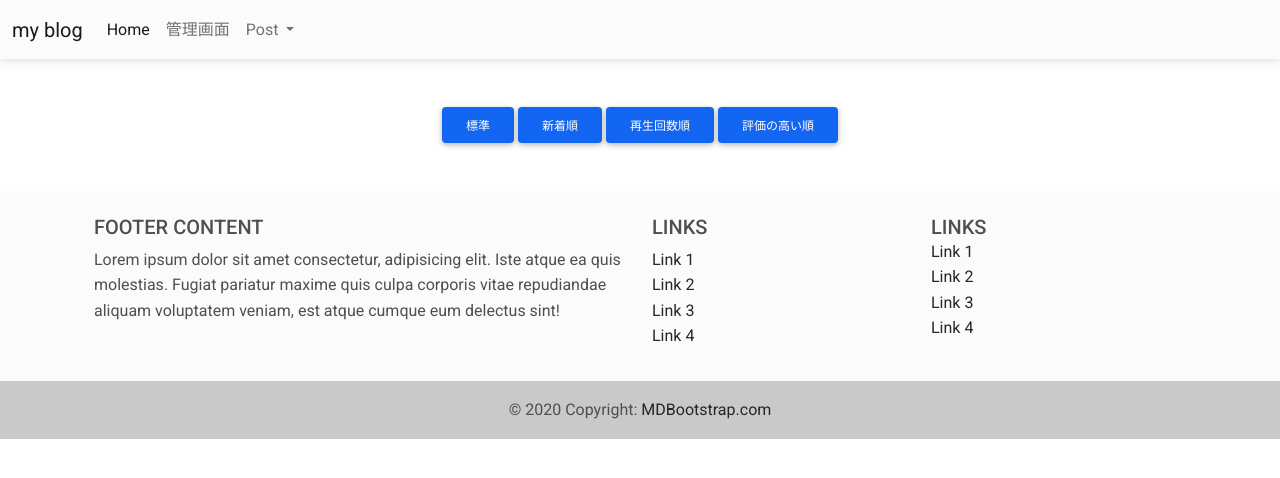
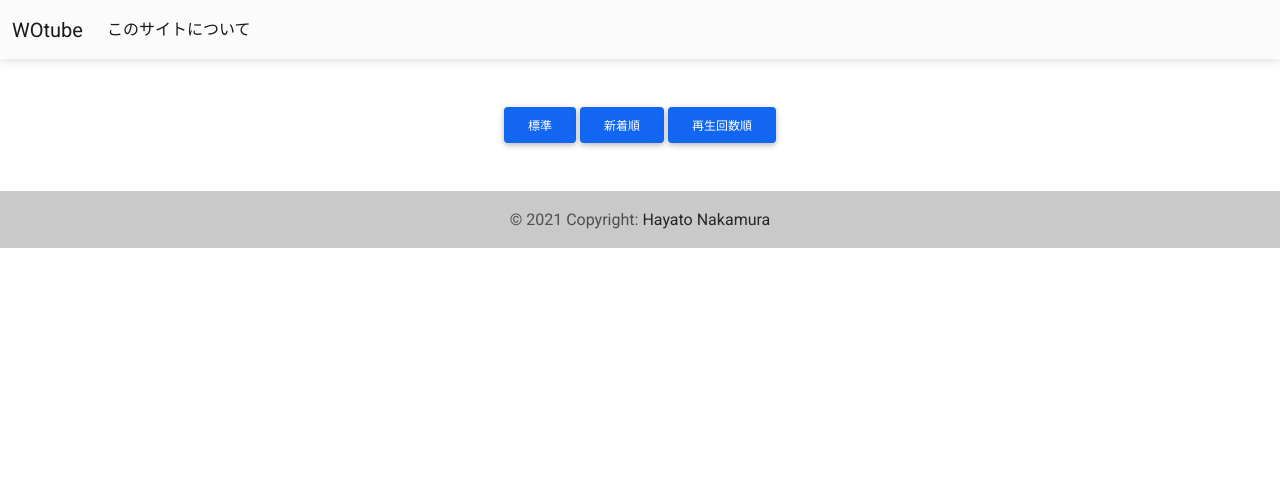
Before and after one commit to Hayato-N24/WOtube, a Django app: page / in a window 1280 px wide. Shown: the top 478 px of the page. Run offline with Django 3.2, Linux system fonts and the light colour scheme; data that the repository does not hold is empty; some libraries are stand-ins or nearby versions.

Commit message:
complete frontend

```diff
--- /dev/null
+++ b/myapp/templates/myapp/base.html
@@ -0,0 +1,73 @@
+<!DOCTYPE html>
+<html lang="ja">
+
+<head>
+    <meta charset="UTF-8" />
+    <meta name="viewport" content="width=device-width, initial-scale=1, shrink-to-fit=no" />
+    <meta http-equiv="x-ua-compatible" content="ie=edge" />
+    <title>WOtube</title>
+    <!-- MDB icon -->
+    <link rel="icon" href="img/mdb-favicon.ico" type="image/x-icon" />
+    <!-- Font Awesome -->
+    <link href="https://cdnjs.cloudflare.com/ajax/libs/font-awesome/5.15.1/css/all.min.css" rel="stylesheet" />
+    <!-- Google Fonts -->
+    <link href="https://fonts.googleapis.com/css?family=Roboto:300,400,500,700&display=swap" rel="stylesheet" />
+    <!-- MDB -->
+    <link href="https://cdnjs.cloudflare.com/ajax/libs/mdb-ui-kit/3.3.0/mdb.min.css" rel="stylesheet" />
+</head>
+
+<body>
+    <!-- Start your project here-->
+    <!-- start navber-->
+    <!-- Navbar -->
+    <nav class="navbar navbar-expand-lg navbar-light bg-light">
+        <!-- Container wrapper -->
+        <div class="container-fluid">
+            <!-- Navbar brand -->
+            <a class="navbar-brand" href="{% url 'index' %}">WOtube</a>
+
+            <!-- Toggle button -->
+            <button class="navbar-toggler" type="button" data-mdb-toggle="collapse"
+                data-mdb-target="#navbarSupportedContent" aria-controls="navbarSupportedContent" aria-expanded="false"
+                aria-label="Toggle navigation">
+                <i class="fas fa-bars"></i>
+            </button>
+
+            <!-- Collapsible wrapper -->
+            <div class="collapse navbar-collapse" id="navbarSupportedContent">
+                <!-- Left links -->
+                <ul class="navbar-nav me-auto mb-2 mb-lg-0">
+                    <li class="nav-item">
+                        <a class="nav-link active" aria-current="page" href="{% url 'about' %}">このサイトについて</a>
+                    </li>
+                </ul>
+                <!-- Left links -->
+            </div>
+            <!-- Collapsible wrapper -->
+        </div>
+        <!-- Container wrapper -->
+    </nav>
+    <!-- Navbar -->
+    <!-- end navber-->
+
+    {% block content %}
+    {% endblock %}
+
+    <!-- Footer -->
+    <footer class="bg-light text-center text-lg-start">
+        <!-- Copyright -->
+        <div class="text-center p-3" style="background-color: rgba(0, 0, 0, 0.2);">
+            © 2021 Copyright:
+            <a class="text-dark" href="#">Hayato Nakamura</a>
+        </div>
+        <!-- Copyright -->
+    </footer>
+    <!-- Footer -->
+    <!-- End your project here-->
+
+    <!-- MDB -->
+    <!-- MDB -->
+    <script type="text/javascript" src="https://cdnjs.cloudflare.com/ajax/libs/mdb-ui-kit/3.3.0/mdb.min.js"></script>
+</body>
+
+</html>
--- a/myapp/templates/myapp/index.html
+++ b/myapp/templates/myapp/index.html
@@ -1,70 +1,5 @@
-<!DOCTYPE html>
-<html lang="ja">
-
-<head>
-    <meta charset="UTF-8" />
-    <meta name="viewport" content="width=device-width, initial-scale=1, shrink-to-fit=no" />
-    <meta http-equiv="x-ua-compatible" content="ie=edge" />
-    <title>WOtube</title>
-    <!-- MDB icon -->
-    <link rel="icon" href="img/mdb-favicon.ico" type="image/x-icon" />
-    <!-- Font Awesome -->
-    <link href="https://cdnjs.cloudflare.com/ajax/libs/font-awesome/5.15.1/css/all.min.css" rel="stylesheet" />
-    <!-- Google Fonts -->
-    <link href="https://fonts.googleapis.com/css?family=Roboto:300,400,500,700&display=swap" rel="stylesheet" />
-    <!-- MDB -->
-    <link href="https://cdnjs.cloudflare.com/ajax/libs/mdb-ui-kit/3.3.0/mdb.min.css" rel="stylesheet" />
-</head>
-
-<body>
-    <!-- Start your project here-->
-    <!-- start navber-->
-    <!-- Navbar -->
-    <nav class="navbar navbar-expand-lg navbar-light bg-light">
-        <!-- Container wrapper -->
-        <div class="container-fluid">
-            <!-- Navbar brand -->
-            <a class="navbar-brand" href="#">my blog</a>
-
-            <!-- Toggle button -->
-            <button class="navbar-toggler" type="button" data-mdb-toggle="collapse"
-                data-mdb-target="#navbarSupportedContent" aria-controls="navbarSupportedContent" aria-expanded="false"
-                aria-label="Toggle navigation">
-                <i class="fas fa-bars"></i>
-            </button>
-
-            <!-- Collapsible wrapper -->
-            <div class="collapse navbar-collapse" id="navbarSupportedContent">
-                <!-- Left links -->
-                <ul class="navbar-nav me-auto mb-2 mb-lg-0">
-                    <li class="nav-item">
-                        <a class="nav-link active" aria-current="page" href="#">Home</a>
-                    </li>
-                    <li class="nav-item">
-                        <a class="nav-link" href="#" target="_blank">管理画面</a>
-                    </li>
-                    <!-- Navbar dropdown -->
-                    <li class="nav-item dropdown">
-                        <a class="nav-link dropdown-toggle" href="#" id="navbarDropdown" role="button"
-                            data-mdb-toggle="dropdown" aria-expanded="false">
-                            Post
-                        </a>
-                        <!-- Dropdown menu -->
-                        <ul class="dropdown-menu" aria-labelledby="navbarDropdown">
-                            <li><a class="dropdown-item" href="#">新規投稿</a></li>
-                            <li><a class="dropdown-item" href="#">投稿一覧</a></li>
-                        </ul>
-                    </li>
-                </ul>
-                <!-- Left links -->
-            </div>
-            <!-- Collapsible wrapper -->
-        </div>
-        <!-- Container wrapper -->
-    </nav>
-    <!-- Navbar -->
-    <!-- end navber-->
-
+{% extends 'myapp/base.html' %}
+{% block content %}
     <main class="container">
         <div class="container my-5">
             <div class="d-flex justify-content-center align-items-center">
@@ -73,7 +8,6 @@
                     <button class="btn btn-primary" name="submit" value="relevance" type="submit">標準</button>
                     <button class="btn btn-primary" name="submit" value="date" type="submit">新着順</button>
                     <button class="btn btn-primary" name="submit" value="viewCount" type="submit">再生回数順</button>
-                    <button class="btn btn-primary" name="submit" value="rating" type="submit">評価の高い順</button>
                 </form>
             </div>
         </div>
@@ -125,84 +59,4 @@
         <!-- end container-->
 
     </main>
-
-    <!-- Footer -->
-    <footer class="bg-light text-center text-lg-start">
-        <!-- Grid container -->
-        <div class="container p-4">
-            <!--Grid row-->
-            <div class="row">
-                <!--Grid column-->
-                <div class="col-lg-6 col-md-12 mb-4 mb-md-0">
-                    <h5 class="text-uppercase">Footer Content</h5>
-
-                    <p>
-                        Lorem ipsum dolor sit amet consectetur, adipisicing elit. Iste atque ea quis
-                        molestias. Fugiat pariatur maxime quis culpa corporis vitae repudiandae aliquam
-                        voluptatem veniam, est atque cumque eum delectus sint!
-                    </p>
-                </div>
-                <!--Grid column-->
-
-                <!--Grid column-->
-                <div class="col-lg-3 col-md-6 mb-4 mb-md-0">
-                    <h5 class="text-uppercase">Links</h5>
-
-                    <ul class="list-unstyled mb-0">
-                        <li>
-                            <a href="#!" class="text-dark">Link 1</a>
-                        </li>
-                        <li>
-                            <a href="#!" class="text-dark">Link 2</a>
-                        </li>
-                        <li>
-                            <a href="#!" class="text-dark">Link 3</a>
-                        </li>
-                        <li>
-                            <a href="#!" class="text-dark">Link 4</a>
-                        </li>
-                    </ul>
-                </div>
-                <!--Grid column-->
-
-                <!--Grid column-->
-                <div class="col-lg-3 col-md-6 mb-4 mb-md-0">
-                    <h5 class="text-uppercase mb-0">Links</h5>
-
-                    <ul class="list-unstyled">
-                        <li>
-                            <a href="#!" class="text-dark">Link 1</a>
-                        </li>
-                        <li>
-                            <a href="#!" class="text-dark">Link 2</a>
-                        </li>
-                        <li>
-                            <a href="#!" class="text-dark">Link 3</a>
-                        </li>
-                        <li>
-                            <a href="#!" class="text-dark">Link 4</a>
-                        </li>
-                    </ul>
-                </div>
-                <!--Grid column-->
-            </div>
-            <!--Grid row-->
-        </div>
-        <!-- Grid container -->
-
-        <!-- Copyright -->
-        <div class="text-center p-3" style="background-color: rgba(0, 0, 0, 0.2);">
-            © 2020 Copyright:
-            <a class="text-dark" href="https://mdbootstrap.com/">MDBootstrap.com</a>
-        </div>
-        <!-- Copyright -->
-    </footer>
-    <!-- Footer -->
-    <!-- End your project here-->
-
-    <!-- MDB -->
-    <!-- MDB -->
-    <script type="text/javascript" src="https://cdnjs.cloudflare.com/ajax/libs/mdb-ui-kit/3.3.0/mdb.min.js"></script>
-</body>
-
-</html>
+{% endblock %}
--- a/myapp/urls.py
+++ b/myapp/urls.py
@@ -2,5 +2,6 @@ from django.urls import path
 from . import views
 
 urlpatterns = [
-    path('',views.Index,name='index')
+    path('',views.Index,name='index'),
+    path('about',views.About,name='about')
 ]
--- a/myapp/views.py
+++ b/myapp/views.py
@@ -43,15 +43,6 @@ def Index(request):
             'maxResults': 9,
             'type': 'video',
             'order': 'viewCount'
-        }
-    elif request.POST.get('submit') == 'rating':
-        search_params = {
-            'part': 'snippet',
-            'q': '筋トレ',
-            'key': settings.YOUTUBE_DATA_API_KEY,
-            'maxResults': 9,
-            'type': 'video',
-            'order': 'rating'
         }
     else:
         search_params = {
@@ -106,3 +97,6 @@ def Index(request):
     }
 
     return render(request, 'myapp/index.html', context)
+
+def About(request):
+    return render(request, 'myapp/about.html')
```
Also changed, not shown: myapp/templates/myapp/about.html (added, +19 -0 lines).
